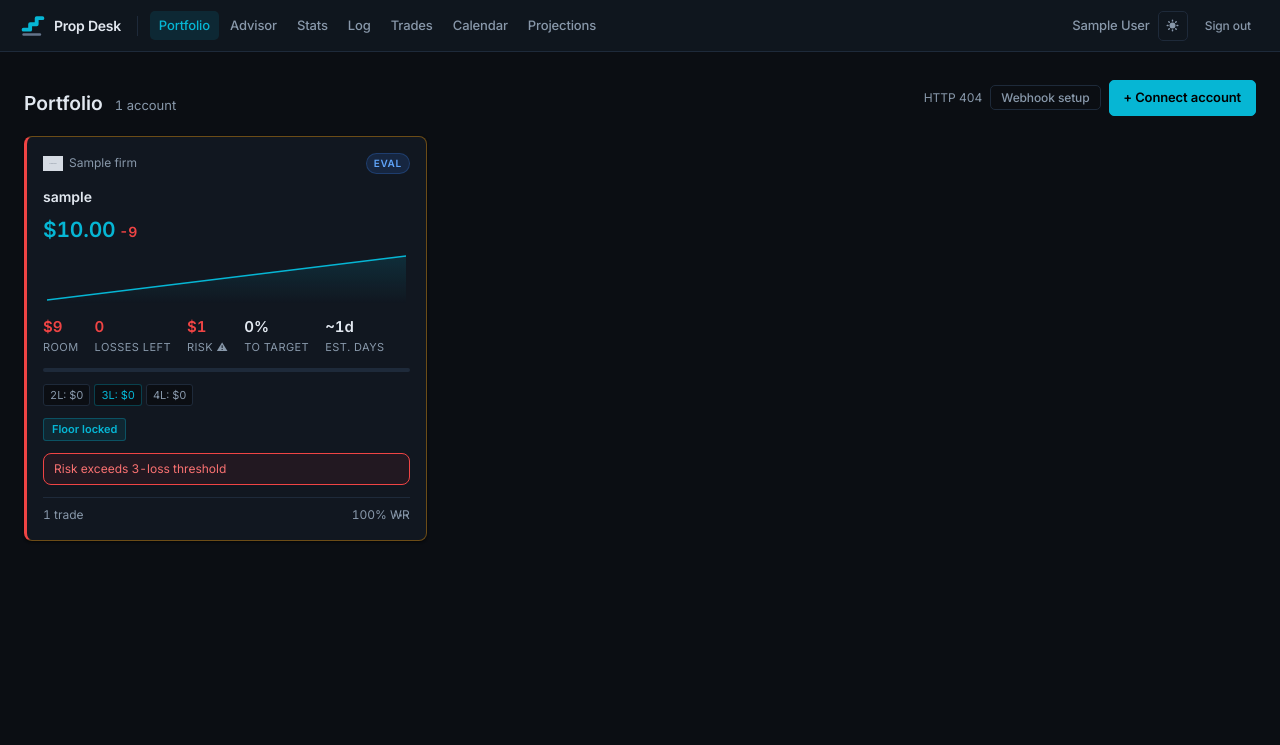
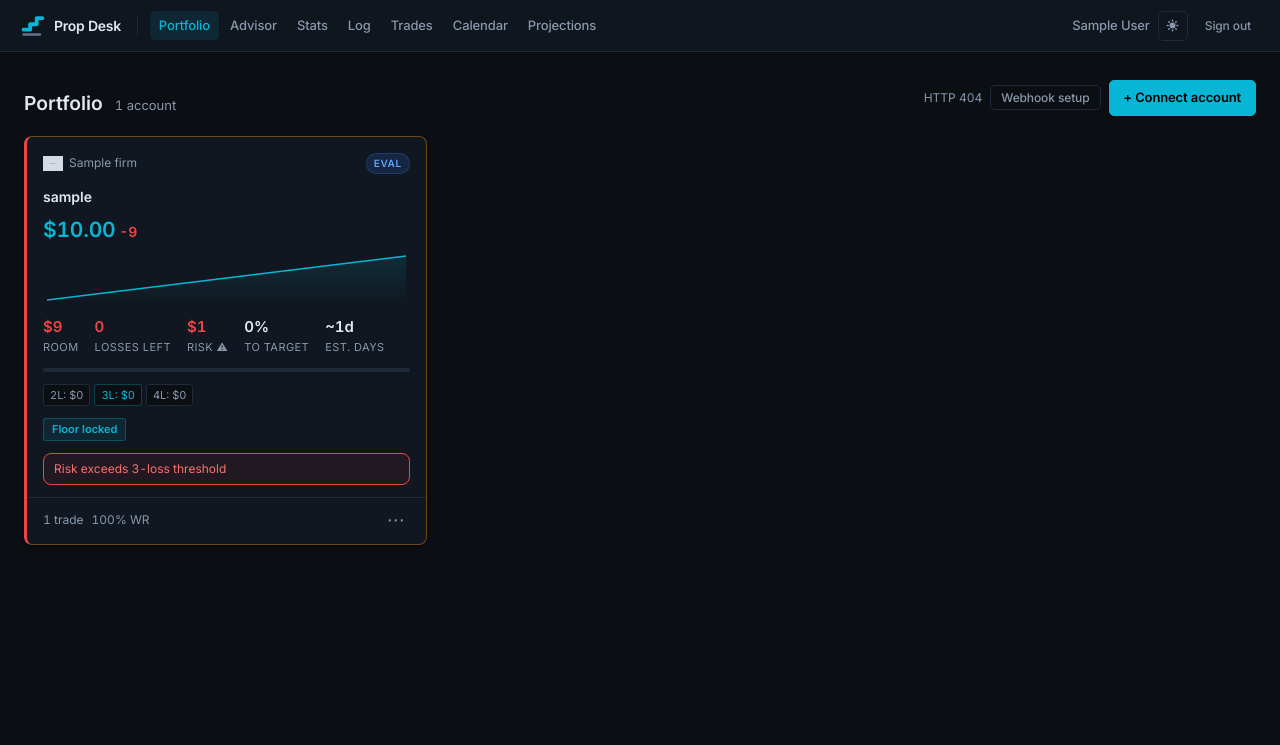
Before and after one commit to stevenGGG23/Prop-Desk, a Flask app: page / in a window 1280 px wide. Shown: the top 745 px of the page. Run offline with Flask 3, Linux system fonts and the light colour scheme; a user stored in the database is signed in; tables that the repository leaves empty hold one stand-in row (values such as "Sample post"); grey boxes marked "Sample" are stand-in pictures.

Commit message:
Fix card layout, 3-dot menu position, advisor spacing, README screenshots
- Move card border/bg/shadow to .account-card-wrap so modifier classes work correctly
- Move card-menu + footer into .card-bottom outside <a> (valid HTML, fixed position on every card)
- 3-dot always pinned to bottom-right of footer row, same spot on all cards
- Increase advisor-list gap from 16px to 28px for cleaner account block separation
- Copy screenshots to correct docs/screenshots/ paths (were saved with flattened names)

```diff
--- a/static/css/main.css
+++ b/static/css/main.css
@@ -392,46 +392,60 @@ h3 { font-size: 1rem; font-weight: 600; }
   gap: 12px;
 }
 
-.account-card {
+/* wrap owns the visual card shell */
+.account-card-wrap {
   display: flex;
   flex-direction: column;
-  gap: 12px;
   background: var(--surface);
   border: 1px solid var(--border);
   border-radius: var(--radius);
-  padding: 16px;
-  text-decoration: none;
-  color: var(--ink);
+  box-shadow: var(--shadow-sm);
   transition: border-color var(--transition), box-shadow var(--transition), transform var(--transition);
-  cursor: pointer;
-  box-shadow: var(--shadow-sm);
-}
-
-.account-card:hover {
+  overflow: visible;
+}
+
+.account-card-wrap:hover {
   border-color: var(--border-2);
   box-shadow: var(--shadow);
   transform: translateY(-1px);
 }
 
-.account-card--breached {
+.account-card-wrap.account-card--breached {
   border-color: rgba(239,68,68,0.3);
   opacity: 0.65;
 }
-
-.account-card--passed {
+.account-card-wrap.account-card--passed {
   border-color: rgba(139,92,246,0.35);
 }
-
-.account-card--warning {
+.account-card-wrap.account-card--warning {
   border-color: rgba(245,158,11,0.4);
 }
-
-.account-card--winning {
+.account-card-wrap.account-card--winning {
   border-left: 3px solid var(--green);
 }
-
-.account-card--losing {
+.account-card-wrap.account-card--losing {
   border-left: 3px solid var(--red);
+}
+
+/* <a> is just the content area, no border/bg of its own */
+.account-card {
+  display: flex;
+  flex-direction: column;
+  gap: 12px;
+  padding: 16px 16px 12px 16px;
+  flex: 1;
+  text-decoration: none;
+  color: var(--ink);
+  cursor: pointer;
+}
+
+/* footer row — always pinned to the bottom of every card */
+.card-bottom {
+  display: flex;
+  align-items: center;
+  gap: 8px;
+  padding: 8px 16px 10px 16px;
+  border-top: 1px solid var(--border);
 }
 
 /* Card Header */
@@ -1144,7 +1158,7 @@ select.input {
 .advisor-list {
   display: flex;
   flex-direction: column;
-  gap: 16px;
+  gap: 28px;
 }
 
 .advisor-card {
@@ -1908,13 +1922,9 @@ select.input {
 .tv-r.text-profit, .tv-r.text-loss { }
 
 /* ── Card kebab menu ── */
-.account-card-wrap {
-  position: relative; /* anchor for the absolutely-positioned menu */
-}
 .card-menu {
-  position: absolute;
-  bottom: 12px;
-  right: 12px;
+  position: relative;
+  margin-left: auto;
   z-index: 10;
 }
 .card-menu-btn {
--- a/templates/dashboard.html
+++ b/templates/dashboard.html
@@ -73,26 +73,9 @@
   {% set is_passed = phase_val == 'PASSED' %}
   {% set show_performance_outline = not is_breached and not is_passed %}
 
-  <div class="account-card-wrap">
+  <div class="account-card-wrap {% if is_breached %}account-card--breached{% elif is_passed %}account-card--passed{% elif card.risk_warning %}account-card--warning{% endif %} {% if show_performance_outline and card.net_performance > 0 %}account-card--winning{% elif show_performance_outline and card.net_performance < 0 %}account-card--losing{% endif %}">
 
-  {# ── 3-dot kebab menu — must be OUTSIDE the <a> card ── #}
-  <div class="card-menu" onclick="event.stopPropagation();">
-    <button class="card-menu-btn" onclick="toggleCardMenu(this)" aria-label="Account options">⋯</button>
-    <div class="card-menu-dropdown">
-      <a href="{{ url_for('accounts.account_detail', account_id=acct.id) }}" class="card-menu-item">View details</a>
-      <a href="{{ url_for('accounts.edit_account', account_id=acct.id) }}" class="card-menu-item">Edit</a>
-      <div class="card-menu-divider"></div>
-      <form method="POST" action="{{ url_for('accounts.delete_account', account_id=acct.id) }}">
-        <button type="submit" class="card-menu-item card-menu-item--danger"
-                onclick="return confirm('Delete \'{{ acct.nickname }}\'? This cannot be undone.')">
-          Delete
-        </button>
-      </form>
-    </div>
-  </div>
-
-  <a href="{{ url_for('accounts.account_detail', account_id=acct.id) }}"
-      class="account-card {% if is_breached %}account-card--breached{% elif is_passed %}account-card--passed{% elif card.risk_warning %}account-card--warning{% endif %} {% if show_performance_outline and card.net_performance > 0 %}account-card--winning{% elif show_performance_outline and card.net_performance < 0 %}account-card--losing{% endif %}">
+  <a href="{{ url_for('accounts.account_detail', account_id=acct.id) }}" class="account-card">
 
     <div class="card-header">
       <div class="card-firm">
@@ -205,14 +188,30 @@
 
     {% endif %}{# not breached #}
 
-    <div class="card-footer">
-      <span class="card-trades num">{{ card.trade_count }} trade{{ 's' if card.trade_count != 1 else '' }}</span>
-      {% if card.win_rate is not none %}
-      <span class="card-winrate num">{{ "%.0f"|format(card.win_rate) }}% WR</span>
-      {% endif %}
+  </a>
+
+  {# card-bottom is outside <a> so the form/links are valid HTML #}
+  <div class="card-bottom">
+    <span class="card-trades num">{{ card.trade_count }} trade{{ 's' if card.trade_count != 1 else '' }}</span>
+    {% if card.win_rate is not none %}
+    <span class="card-winrate num">{{ "%.0f"|format(card.win_rate) }}% WR</span>
+    {% endif %}
+    <div class="card-menu" onclick="event.stopPropagation();">
+      <button class="card-menu-btn" onclick="toggleCardMenu(this)" aria-label="Account options">⋯</button>
+      <div class="card-menu-dropdown">
+        <a href="{{ url_for('accounts.account_detail', account_id=acct.id) }}" class="card-menu-item">View details</a>
+        <a href="{{ url_for('accounts.edit_account', account_id=acct.id) }}" class="card-menu-item">Edit</a>
+        <div class="card-menu-divider"></div>
+        <form method="POST" action="{{ url_for('accounts.delete_account', account_id=acct.id) }}">
+          <button type="submit" class="card-menu-item card-menu-item--danger"
+                  onclick="return confirm('Delete \'{{ acct.nickname }}\'? This cannot be undone.')">
+            Delete
+          </button>
+        </form>
+      </div>
     </div>
+  </div>
 
-  </a>
   </div>{# end .account-card-wrap #}
   {% endfor %}
 </div>
```
Also changed, not shown: 3 other files.
